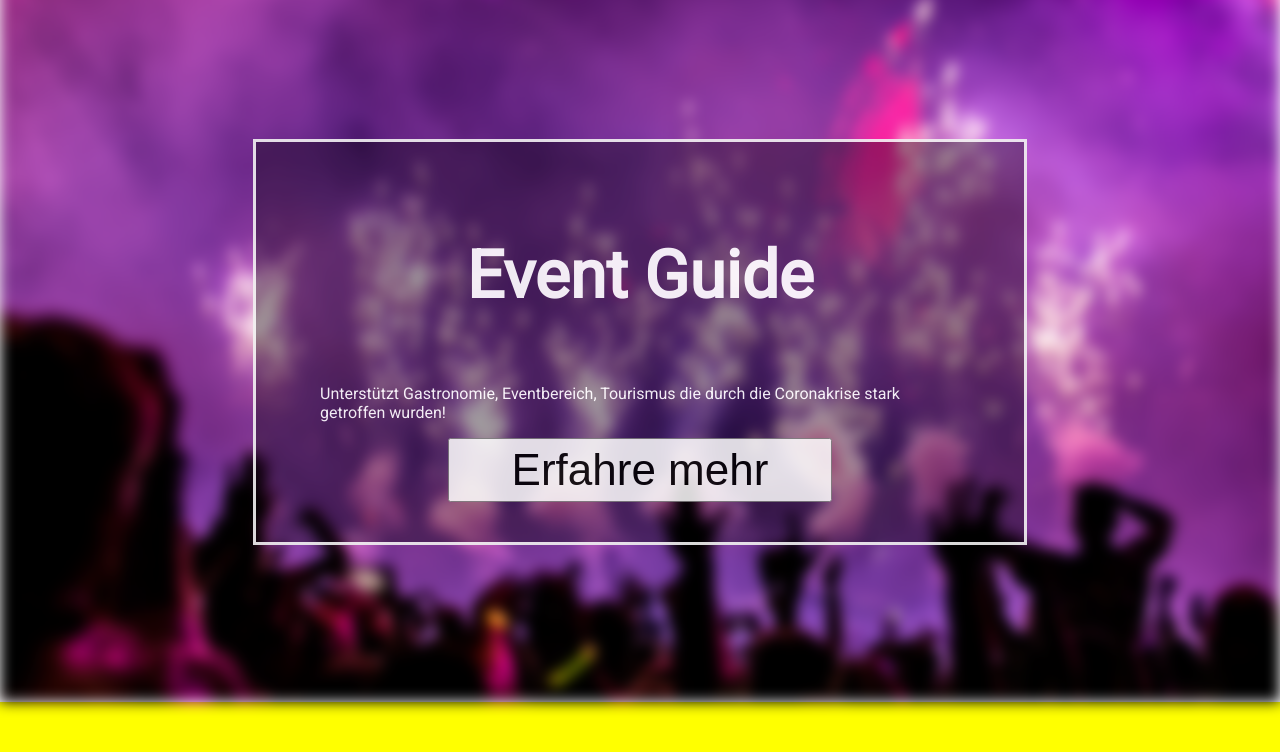
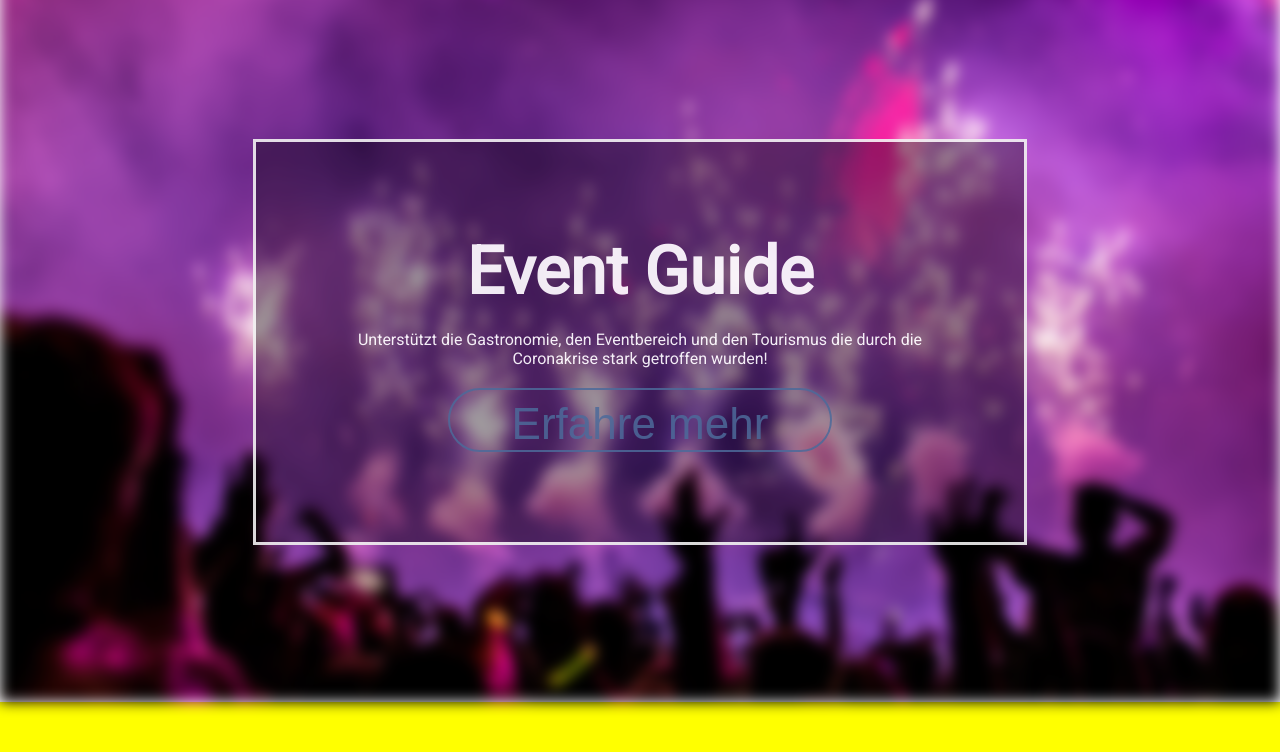
Before and after one commit to eventguide/eventguide.github.io, a plain HTML site: page index.html in a window 1280 px wide. Shown: the part 98-850 px from the top of the page. Drawn offline with Linux system fonts and the light colour scheme.

Commit message:
compressed images and made little changes

```diff
--- a/index.html
+++ b/index.html
@@ -25,7 +25,7 @@
             <div class="line2"></div>
             <div class="line3"></div>
         </div>
-        <img src="img/logo.png" alt="">
+        <img src="img/logo-min.png" alt="">
         <ul class="nav-links">
             <li id='homeNav'>Home</li>
             <li id='aboutNav'>Über uns</li>
@@ -40,7 +40,7 @@
         <div id="backgroundImage"></div>
         <div id="homeText">
             <h1>Event Guide</h1>
-            <p>Unterstützt Gastronomie, Eventbereich, Tourismus die durch die Coronakrise stark getroffen wurden!</p>
+            <p>Unterstützt die Gastronomie, den Eventbereich und den Tourismus die durch die Coronakrise stark getroffen wurden!</p>
             <button id="goToAbout">Erfahre mehr</button>
         </div>
 
--- a/style/home.css
+++ b/style/home.css
@@ -20,25 +20,53 @@
     display: flex;
     width: 100vw;
     height: 90vh;
-    background-image: url("../img/pexels-wendy-wei-1190298.jpg");
+    background-image: url("../img/homeBackground.jpg");
     background-size: cover;
     filter: blur(7px);
     position: absolute;
 }
 
-#home h1 {
+#homeText h1 {
     font-size: 66px;
     font-weight: bold;
+    margin: 0;
 }
-#home p {
+#homeText p {
     width: 50vw;
     font-size: 16px;
+    margin: 20px 0;
 }
 
 #home button {
     width: 30vw;
     height: 8vh;
     font-size: 44px;
+}
+
+/* #buttonwrapper {
+    width: 60%;
+    margin: 2vh 0;
+    padding: 0vh 1.5vw;
+    display: flex;
+    justify-content: space-around;
+    align-items: center;
+} */
+
+/* Farbe ändert sich */
+#goToAbout {
+    padding: .75vw;
+    border: solid #486491 2px;
+    border-radius: 50px;
+    background: transparent;
+    outline: none;
+    color:#486491;
+    cursor: pointer;
+    transition: 300ms background ease-in-out, 300ms color ease-in-out;
+}
+
+#goToAbout:hover {
+    background: #486491;
+    color: #ffffff;
 }
 
 #homeText {
@@ -50,6 +78,7 @@
     flex-direction: column;
     justify-content: center;
     align-items: center;
+    text-align: center;
     color: white;
     /* background-color: gray; */
     opacity: .9;
```
Also changed, not shown: img/homeBackground.jpg (added), img/logo-min.png (added).
